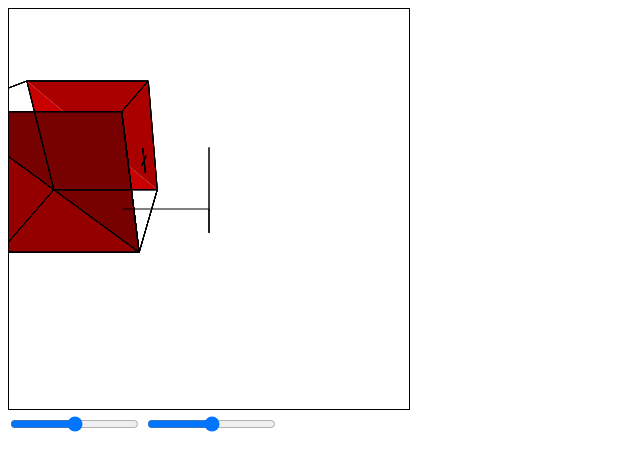
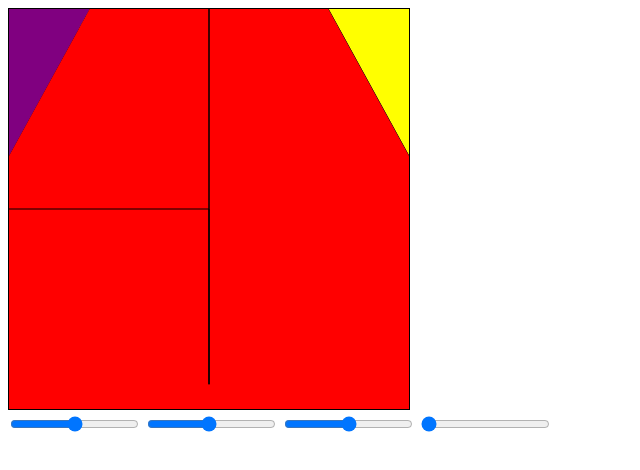
Before and after one commit to ncheng8/CS-559, a plain HTML site: page p4/p4.html in a window 1280 px wide. Shown: the whole page, without its empty margins (0-640 px from the left). Drawn offline with Linux system fonts and the light colour scheme.

Commit message:
Shader project initiate

```diff
--- a/p4/p4.html
+++ b/p4/p4.html
@@ -1,15 +1,17 @@
 <!DOCTYPE html>
 <html>
 <head>
-<meta name="description" content="[add your bin description]">
+<meta name="description" content="existence is pain">
   <meta charset="utf-8">
-  <title>TWGL 101</title>
+  <title>TWGL Potato Soup</title>
   <canvas id="myCanvas"
 	   width="400" height="400"
 	   style="border:1px solid #000;">
   </canvas><br/>
   <input id="slider1" type="range" min="-100" max="100" />
   <input id="slider2" type="range" min="-100" max="100" />
+  <input id="slider3" type="range" min="-100" max="100" />
+  <input id="slider4" type="range" min="1" max="15" />
   <script src="twgl-full.min.js"></script>
   <script type="text/javascript" src="pfour.js"></script>
 </head>
--- a/p4/pfour.js
+++ b/p4/pfour.js
@@ -6,15 +6,28 @@ function setup() { "use strict";
   var slider1 = document.getElementById('slider1');
   slider1.value = 0;
   var slider2 = document.getElementById('slider2');
-  slider2.value = 0;
+  slider2.value = -5;
+  var slider3 = document.getElementById('slider3');
+  slider3.value = 0;
+  var slider4 = document.getElementById('slider4');
+  slider4.value = 1;
 
   var triangles = [];
 
-  function initGeometry(){
-    triangles.push([[100,100,100],[100,100,300],[100,300,300],"red",0.0]);
-    triangles.push([[100,100,100],[100,300,300],[100,300,100],"blue",0.0]);
-    triangles.push([[300,100,100],[300,100,300],[300,300,300],"green",0.0]);
-    triangles.push([[300,100,100],[300,300,300],[300,300,100],"purple",0.0]);
+  function initPyramid1(){
+    triangles.push([[100,0,100],[100,0,-100],[0,150,0],"red", m4.identity,0.0,1]);
+    triangles.push([[100,0,-100],[-100,0,-100],[0,150,0],"yellow",m4.identity,0.0,1]);
+    triangles.push([[-100,0,-100],[-100,0,100],[0,150,0],"orange",m4.identity,0.0,1]);
+    triangles.push([[-100,0,100],[100,0,100],[0,150,0],"purple",m4.identity,0.0,1]);
+	triangles.push([[100,0,100],[-100,0,100],[-100,0,-100],"blue",m4.identity,0.0,1]);
+	triangles.push([[100,0,100],[100,0,-100],[-100,0,-100],"blue",m4.identity,0.0,1]);
+  }
+
+  function initFlower(){
+    triangles.push([[0,0,0],[200,250,-50],[200,250,50],"red",m4.identity,0.0,2]);
+    triangles.push([[0,0,0],[-200,250,-50],[-200,250,50],"yellow",m4.identity,0.0,2]);
+    triangles.push([[0,0,0],[-50,250,200],[50,250,200],"orange",m4.identity,0.0,2]);
+    triangles.push([[0,0,0],[-50,250,-200],[50,250,-200],"purple",m4.identity,0.0,2]);
   }
 
   function moveToTx(x,y,z,Tx) {
@@ -31,6 +44,7 @@ function setup() { "use strict";
 
   function drawAxes(Tx) {
     // A little cross on the front face, for identification
+	context.strokeStyle = "black";
     moveToTx(0,0,0,Tx);lineToTx(100,0,0,Tx);context.stroke();
     moveToTx(0,0,0,Tx);lineToTx(0,150,0,Tx);context.stroke();
     moveToTx(0,0,0,Tx);lineToTx(0,0,200,Tx);context.stroke();
@@ -39,50 +53,50 @@ function setup() { "use strict";
   function drawTriangle(triangle,Tx){
      context.beginPath();
      context.fillStyle=triangle[3];
+	 context.strokeStyle = "black";
      moveToTx(triangle[0][0],triangle[0][1],triangle[0][2],Tx);
      lineToTx(triangle[1][0],triangle[1][1],triangle[1][2],Tx);
      lineToTx(triangle[2][0],triangle[2][1],triangle[2][2],Tx);
+	 context.stroke();
      context.closePath();
      context.fill();
   }
 
-  function drawCube(Tx) {
-    // A little cross on the front face, for identification
-    moveToTx(180,200,100,Tx);lineToTx(220,200,100,Tx);context.stroke();
-    moveToTx(200,180,100,Tx);lineToTx(200,220,100,Tx);context.stroke();
-    // Twelve edges of a cube
-    moveToTx(100,100,100,Tx);lineToTx(300,100,100,Tx);
-    lineToTx(300,300,100,Tx);lineToTx(100,300,100,Tx);context.stroke();
-    moveToTx(300,100,100,Tx);lineToTx(300,100,300,Tx);
-    lineToTx(300,300,300,Tx);lineToTx(300,300,100,Tx);context.stroke();
-    moveToTx(300,100,300,Tx);lineToTx(100,100,300,Tx);
-    lineToTx(100,300,300,Tx);lineToTx(300,300,300,Tx);context.stroke();
-    moveToTx(100,100,300,Tx);lineToTx(100,100,100,Tx);
-    lineToTx(100,300,100,Tx);lineToTx(100,300,300,Tx);context.stroke();
+  function drawShapes() {
+    for(var i=0;i<triangles.length;i++)
+		drawTriangle(triangles[i],triangles[i][4]);
   }
 
-  function drawScene(Tx) {
-    for(var i=0;i<triangles.length;i++)
-       drawTriangle(triangles[i],Tx);
+  function sortShapes() {
+	for (var i=0;i<triangles.length;i++) {
+		for (var j=0;j<(triangles.length-i-1);j++) {
+			if (triangles[j][5] < triangles[j+1][5]) {
+				var temp = triangles[j];
+				triangles[j] = triangles[j+1];
+				triangles[j+1] = temp;
+			}
+		}
+	}
   }
 
   function draw() {
-    // hack to clear the canvas fast
     canvas.width = canvas.width;
 
-    var angle1 = slider1.value*0.01*Math.PI;
-    var angle2 = slider2.value*0.01*Math.PI;
-    var axis = [1,1,1];
+    var a1 = slider1.value*0.01*Math.PI;
+    var a2 = slider2.value*0.01*Math.PI;
+	var a3 = slider3.value*0.01*Math.PI;
+	var z4 = slider4.value*0.05;
+    var axis = [0,0,1];
 
-    var Tmodel=m4.axisRotation(axis,angle2);
+    var Tmodel=m4.axisRotation(axis,a2);
 
-    var eye=[700*Math.cos(angle1),400,700*Math.sin(angle1)];
+    var eye=[700*Math.cos(a1),400,700*Math.sin(a1)];
     var target=[0,0,0];
     var up=[0,1,0];
     var Tcamera=m4.inverse(m4.lookAt(eye,target,up));
 
     //var Tprojection=m4.ortho(-250,250,-200,300,-2,2);
-    var Tprojection=m4.perspective(Math.PI/3,1,5,400);
+    var Tprojection=m4.perspective(Math.PI*z4,1,5,400);
 
     var Tviewport=m4.multiply(m4.scaling([200,-200,200]),m4.translation([200,200,0]));
 
@@ -90,19 +104,32 @@ function setup() { "use strict";
     var Tmcp=m4.multiply(m4.multiply(Tmodel,Tcamera),Tprojection);
     var Tmc=m4.multiply(Tmodel,Tcamera);
     var Tmcpv=m4.multiply(Tmodel,Tcpv);
+	var T1 = m4.multiply(m4.translation([0,150,0]),Tmcpv);
+	T1 = m4.multiply(m4.axisRotation(up,a3),T1);
 
     for(var i=0;i<triangles.length;i++){
-      var cam=m4.transformPoint(Tmc,triangles[i][1]);
-      triangles[i][3]="rgb("+Math.floor(-cam[2]*0.3)+",0,0)";
+	  var cam1=m4.transformPoint(Tmc,triangles[i][0]);
+	  var cam2=m4.transformPoint(Tmc,triangles[i][1]);
+	  var cam3=m4.transformPoint(Tmc,triangles[i][2]);
+	  triangles[i][5]=-(cam1[2] + cam2[2] + cam3[2] )/ 3;
+	  if (triangles[i][6] == 1) {
+		  triangles[i][4] = Tmcpv;
+	  } else if (triangles[i][6] == 2) {
+		  triangles[i][4] = T1;
+	  }
     }
-    drawScene(Tmcpv);
-    drawCube(Tmcpv);
+
+	sortShapes();
+    drawShapes();
     drawAxes(Tcpv);
   }
 
   slider1.addEventListener("input",draw);
   slider2.addEventListener("input",draw);
-  initGeometry();
+  slider3.addEventListener("input",draw);
+  slider4.addEventListener("input",draw);
+  initPyramid1();
+  initFlower();
   draw();
 
 }
```
Also changed, not shown: p5/fs.txt (added), p5/fsfancy.txt (added), p5/vs.txt (added), p5/vsfancy.txt (added), 1 other file.
